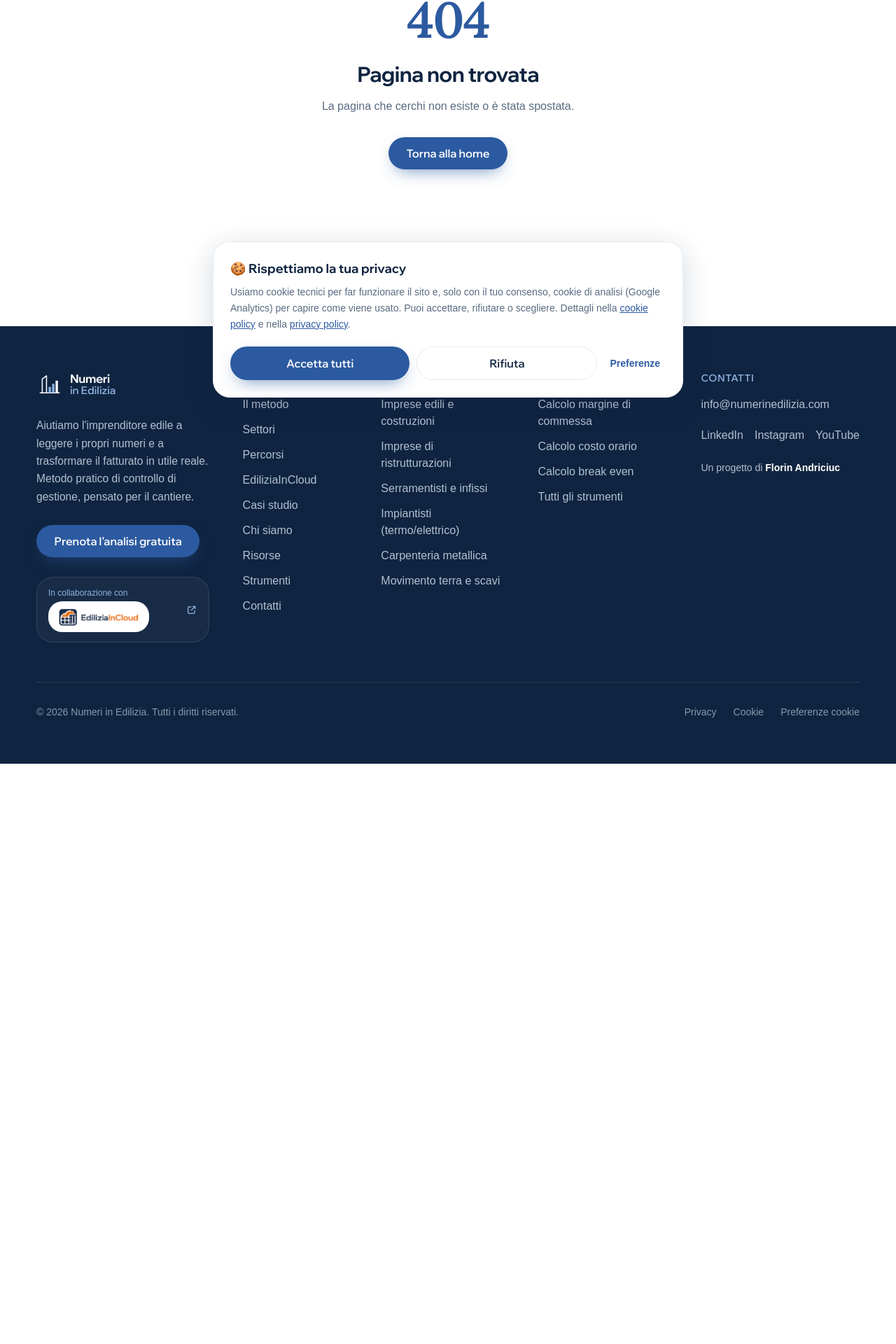
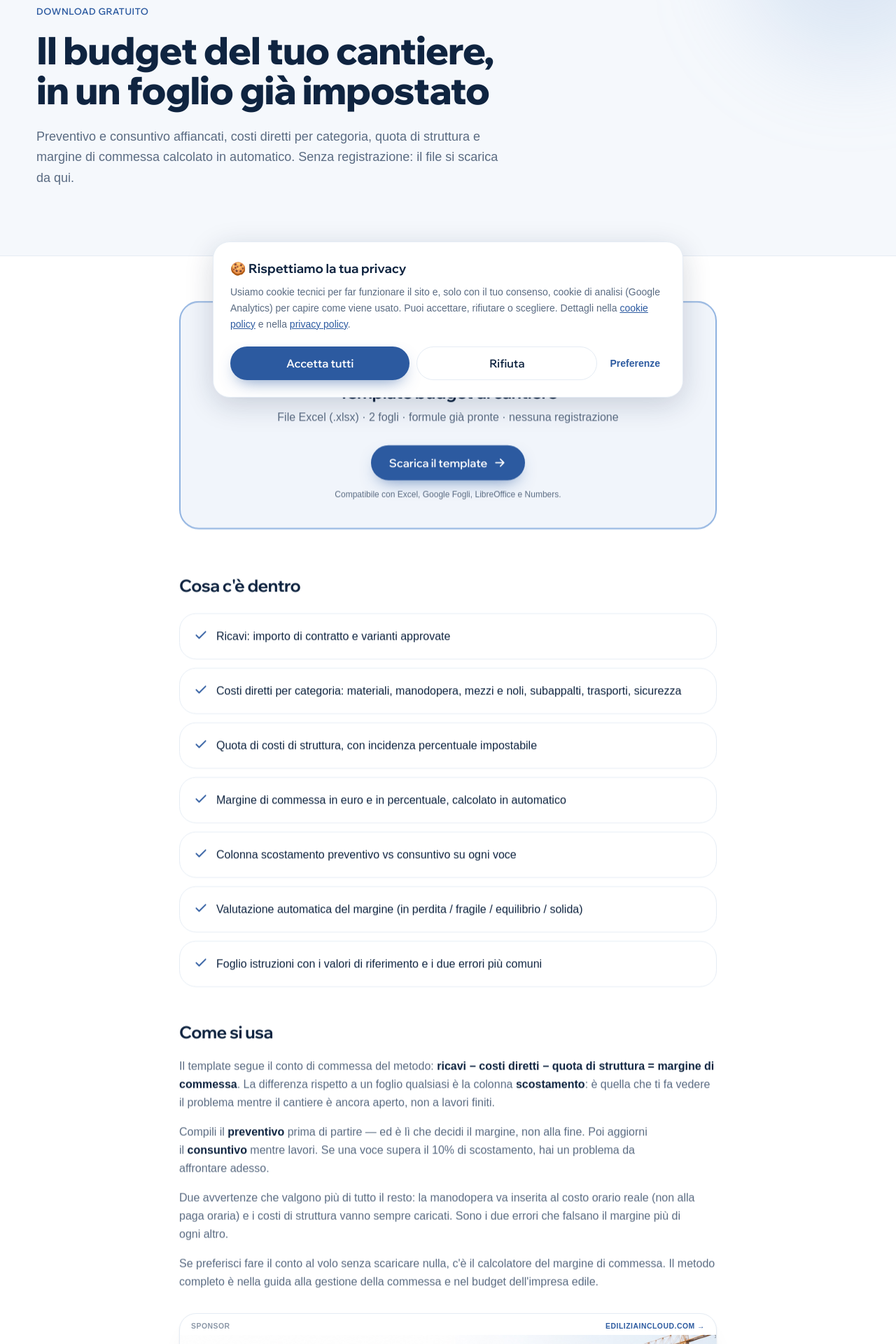
Before and after one commit to Ediliziaio/numeri-in-edilizia, a Next.js app: page /strumenti/template-budget-cantiere in a window 1280 px wide. Before the commit this address had no page. Shown: the part 208-2128 px from the top of the page at 70% size. Before the commit the page ends 1299 px from the top, so only its background shows below. Built offline with nearby package versions, Linux system fonts and the light colour scheme; a web font is replaced by a local one.

Commit message:
T4 dal piano SEO: template budget di cantiere in Excel (formule vive, preventivo vs consuntivo, margine automatico) + pagina download con schema, FAQ, banner e form; collegato a sitemap, footer, hub e llms.txt

```diff
--- a/app/sitemap.ts
+++ b/app/sitemap.ts
@@ -21,6 +21,7 @@ const ULTIMA_MODIFICA: Record<string, string> = {
   "/strumenti/calcolo-margine-commessa": "2026-07-21",
   "/strumenti/calcolo-costo-orario-manodopera": "2026-07-21",
   "/strumenti/calcolo-break-even-edile": "2026-07-21",
+  "/strumenti/template-budget-cantiere": "2026-09-01",
 };
 
 const SETTORI_AGGIORNATI = "2026-07-18"; // ultimo cambio reale: foto hero per mestiere
@@ -40,6 +41,7 @@ export default function sitemap(): MetadataRoute.Sitemap {
     { path: "/strumenti/calcolo-margine-commessa", priority: 0.8, changeFrequency: "monthly" as const },
     { path: "/strumenti/calcolo-costo-orario-manodopera", priority: 0.8, changeFrequency: "monthly" as const },
     { path: "/strumenti/calcolo-break-even-edile", priority: 0.8, changeFrequency: "monthly" as const },
+    { path: "/strumenti/template-budget-cantiere", priority: 0.8, changeFrequency: "monthly" as const },
   ];
 
   // L'indice /risorse cambia davvero quando esce un articolo nuovo: derivalo dal contenuto.
--- a/app/strumenti/page.tsx
+++ b/app/strumenti/page.tsx
@@ -4,7 +4,7 @@ import { PageHero } from "@/components/PageHero";
 import { CtaBand, SectionHeading } from "@/components/ui";
 import { Reveal } from "@/components/Reveal";
 import { PageImage } from "@/components/PageImage";
-import { IconArrow, IconCompass, IconClock, IconTrend } from "@/components/Icons";
+import { IconArrow, IconCompass, IconClock, IconTrend, IconDoc } from "@/components/Icons";
 import { AdEic } from "@/components/AdEic";
 
 export const metadata: Metadata = {
@@ -40,6 +40,12 @@ const tools = [
     d: "Dal lordo in busta al costo orario reale sulle ore produttive. Il numero da usare nei preventivi.",
   },
   {
+    icon: IconDoc,
+    href: "/strumenti/template-budget-cantiere",
+    t: "Template budget di cantiere (Excel)",
+    d: "Foglio già impostato: preventivo vs consuntivo, costi per categoria e margine calcolato in automatico.",
+  },
+  {
     icon: IconTrend,
     href: "/strumenti/calcolo-break-even-edile",
     t: "Calcolatore break even",
@@ -61,7 +67,7 @@ export default function StrumentiPage() {
       />
 
       <section className="container-nie py-16 sm:py-20">
-        <div className="grid gap-6 md:grid-cols-3">
+        <div className="grid gap-6 md:grid-cols-2 lg:grid-cols-4">
           {tools.map((t, i) => (
             <Reveal key={t.href} delay={i * 90} className="h-full">
               <Link href={t.href} className="group flex h-full flex-col rounded-[1.5rem] border border-line bg-white p-7 card-hover">
--- /dev/null
+++ b/app/strumenti/template-budget-cantiere/page.tsx
@@ -0,0 +1,178 @@
+import type { Metadata } from "next";
+import Link from "next/link";
+import { PageHero } from "@/components/PageHero";
+import { CtaBand, FaqSection } from "@/components/ui";
+import { Reveal } from "@/components/Reveal";
+import { AdEic } from "@/components/AdEic";
+import { EicForm } from "@/components/EicForm";
+import { JsonLd, toolSchema } from "@/components/JsonLd";
+import { IconArrow, IconCheck, IconDoc } from "@/components/Icons";
+import { site } from "@/lib/site";
+
+const FILE = "/download/template-budget-cantiere-numeri-in-edilizia.xlsx";
+
+export const metadata: Metadata = {
+  title: "Template budget di cantiere (Excel)",
+  description:
+    "Template Excel gratuito per il budget di cantiere: preventivo vs consuntivo, costi diretti, quota di struttura e margine di commessa calcolato in automatico.",
+  keywords: [
+    "template budget cantiere excel",
+    "modello budget di cantiere",
+    "excel margine di commessa",
+    "foglio calcolo costi cantiere",
+    "budget commessa edile excel",
+  ],
+  alternates: { canonical: "/strumenti/template-budget-cantiere" },
+  openGraph: {
+    url: "/strumenti/template-budget-cantiere",
+    title: "Template budget di cantiere (Excel)",
+    description:
+      "Preventivo vs consuntivo, costi diretti, quota di struttura e margine calcolato in automatico. Gratis, senza registrazione.",
+    type: "website",
+    images: ["/opengraph-image"],
+  },
+};
+
+const contenuto = [
+  "Ricavi: importo di contratto e varianti approvate",
+  "Costi diretti per categoria: materiali, manodopera, mezzi e noli, subappalti, trasporti, sicurezza",
+  "Quota di costi di struttura, con incidenza percentuale impostabile",
+  "Margine di commessa in euro e in percentuale, calcolato in automatico",
+  "Colonna scostamento preventivo vs consuntivo su ogni voce",
+  "Valutazione automatica del margine (in perdita / fragile / equilibrio / solida)",
+  "Foglio istruzioni con i valori di riferimento e i due errori più comuni",
+];
+
+const faq = [
+  {
+    q: "Il template è davvero gratuito?",
+    a: "Sì, e non serve lasciare l'email: il file si scarica direttamente da questa pagina. È un foglio Excel normale, senza macro e senza blocchi: puoi modificarlo e adattarlo alla tua impresa come preferisci.",
+  },
+  {
+    q: "Come si usa il template?",
+    a: "Compili la colonna Preventivo prima di iniziare il lavoro, poi aggiorni la colonna Consuntivo mentre il cantiere è aperto. La colonna Scostamento e il margine si calcolano da soli: quello che devi guardare ogni settimana è lo scostamento, perché è lì che vedi il problema mentre puoi ancora correggerlo.",
+  },
+  {
+    q: "Che percentuale di costi di struttura devo inserire?",
+    a: "Nel template è preimpostata al 15%, che è un valore tipico per le PMI edili, ma va calcolata sulla tua impresa: costi di struttura di un esercizio diviso i costi diretti dello stesso periodo. È una delle prime cose da sistemare, perché se non carichi la struttura ogni cantiere che «pareggia» in realtà perde quella percentuale.",
+  },
+  {
+    q: "Perché la manodopera va inserita in modo diverso?",
+    a: "Perché va valorizzata al costo orario reale — costo aziendale annuo diviso le ore realmente produttive — e non alla paga oraria. È l'errore che falsa di più il margine, perché la manodopera è quasi sempre la voce più pesante del cantiere.",
+  },
+  {
+    q: "Funziona anche con Google Fogli o LibreOffice?",
+    a: "Sì. È un file .xlsx standard con formule semplici: si apre e funziona anche su Google Fogli, LibreOffice Calc e Numbers.",
+  },
+  {
+    q: "Quando conviene passare da questo foglio a un gestionale?",
+    a: "Il foglio regge finché i cantieri aperti sono pochi e una sola persona lo aggiorna. Quando le commesse aumentano o più persone devono inserire dati, il costo del foglio diventa il tempo di aggiornamento e l'errore che nessuno vede.",
+  },
+];
+
+export default function Page() {
+  return (
+    <>
+      <JsonLd
+        data={toolSchema({
+          name: "Template budget di cantiere (Excel)",
+          description:
+            "Modello Excel gratuito per il budget di una commessa edile: preventivo vs consuntivo, costi diretti, quota di struttura e margine di commessa in automatico.",
+          url: `${site.domain}/strumenti/template-budget-cantiere`,
+        })}
+      />
+
+      <PageHero
+        crumb="Template budget di cantiere"
+        path="/strumenti/template-budget-cantiere"
+        eyebrow="Download gratuito"
+        title={<>Il budget del tuo cantiere, in un foglio già impostato</>}
+        intro="Preventivo e consuntivo affiancati, costi diretti per categoria, quota di struttura e margine di commessa calcolato in automatico. Senza registrazione: il file si scarica da qui."
+        cta={false}
+      />
+
+      <section className="container-nie py-12 sm:py-16">
+        <Reveal>
+          <div className="mx-auto max-w-3xl rounded-[1.75rem] border-2 border-brand-300 bg-brand-100/40 p-8 text-center sm:p-10">
+            <span className="icon-badge mx-auto"><IconDoc /></span>
+            <h2 className="mt-5 text-2xl font-bold text-navy-900">Template budget di cantiere</h2>
+            <p className="mt-2 text-muted">File Excel (.xlsx) · 2 fogli · formule già pronte · nessuna registrazione</p>
+            <a href={FILE} download className="btn btn-primary mt-7 text-lg px-7 py-4">
+              Scarica il template <IconArrow className="arrow h-5 w-5" />
+            </a>
+            <p className="mt-3 text-xs text-muted">Compatibile con Excel, Google Fogli, LibreOffice e Numbers.</p>
+          </div>
+        </Reveal>
+      </section>
+
+      <section className="container-nie pb-8">
+        <Reveal>
+          <div className="mx-auto max-w-3xl">
+            <h2 className="text-2xl font-bold text-navy-900">Cosa c&apos;è dentro</h2>
+            <ul className="mt-6 space-y-3">
+              {contenuto.map((c) => (
+                <li key={c} className="flex gap-3 rounded-2xl border border-line bg-white p-5">
+                  <IconCheck className="h-5 w-5 shrink-0 text-brand-600" />
+                  <span className="text-navy-900">{c}</span>
+                </li>
+              ))}
+            </ul>
+
+            <h2 className="mt-12 text-2xl font-bold text-navy-900">Come si usa</h2>
+            <div className="mt-5 space-y-4 text-muted leading-relaxed">
+              <p>
+                Il template segue il conto di commessa del metodo:{" "}
+                <strong className="text-navy-900">
+                  ricavi − costi diretti − quota di struttura = margine di commessa
+                </strong>
+                . La differenza rispetto a un foglio qualsiasi è la colonna{" "}
+                <strong className="text-navy-900">scostamento</strong>: è quella che ti fa vedere il
+                problema mentre il cantiere è ancora aperto, non a lavori finiti.
+              </p>
+              <p>
+                Compili il <strong className="text-navy-900">preventivo</strong> prima di partire — ed
+                è lì che decidi il margine, non alla fine. Poi aggiorni il{" "}
+                <strong className="text-navy-900">consuntivo</strong> mentre lavori. Se una voce
+                supera il 10% di scostamento, hai un problema da affrontare adesso.
+              </p>
+              <p>
+                Due avvertenze che valgono più di tutto il resto: la{" "}
+                <Link href="/risorse/costo-orario-manodopera-edile">manodopera</Link> va inserita al
+                costo orario reale (non alla paga oraria) e i{" "}
+                <Link href="/risorse/costi-di-struttura-impresa-edile">costi di struttura</Link> vanno
+                sempre caricati. Sono i due errori che falsano il margine più di ogni altro.
+              </p>
+              <p>
+                Se preferisci fare il conto al volo senza scaricare nulla, c&apos;è il{" "}
+                <Link href="/strumenti/calcolo-margine-commessa">calcolatore del margine di commessa</Link>.
+                Il metodo completo è nella guida alla{" "}
+                <Link href="/risorse/gestione-commessa-edile">gestione della commessa</Link> e nel{" "}
+                <Link href="/risorse/budget-impresa-edile">budget dell&apos;impresa edile</Link>.
+              </p>
+            </div>
+          </div>
+        </Reveal>
+      </section>
+
+      <section className="container-nie pb-6">
+        <div className="mx-auto max-w-3xl">
+          <AdEic desktop="wide" mobile="box" />
+        </div>
+      </section>
+
+      <section className="container-nie pb-10">
+        <div className="mx-auto max-w-3xl rounded-2xl border border-line bg-bg-soft p-6 sm:p-8">
+          <h2 className="text-center text-2xl font-bold text-navy-900">Vuoi che lo compiliamo insieme?</h2>
+          <p className="mt-2 text-center text-muted">
+            30 minuti sui numeri veri dei tuoi cantieri, senza impegno.
+          </p>
+          <div className="mt-6"><EicForm title="Richiedi la tua analisi gratuita" /></div>
+        </div>
+      </section>
+
+      <FaqSection title="Domande sul template" items={faq} />
+      <CtaBand />
+      <div className="h-20" />
+    </>
+  );
+}
--- a/components/Footer.tsx
+++ b/components/Footer.tsx
@@ -78,6 +78,7 @@ export function Footer() {
                 { href: "/strumenti/calcolo-margine-commessa", label: "Calcolo margine di commessa" },
                 { href: "/strumenti/calcolo-costo-orario-manodopera", label: "Calcolo costo orario" },
                 { href: "/strumenti/calcolo-break-even-edile", label: "Calcolo break even" },
+                { href: "/strumenti/template-budget-cantiere", label: "Template budget cantiere" },
                 { href: "/strumenti", label: "Tutti gli strumenti" },
               ].map((t) => (
                 <li key={t.href}>
```
Also changed, not shown: public/llms.txt, 2 other files (tests, documents, lock files or other folders).
